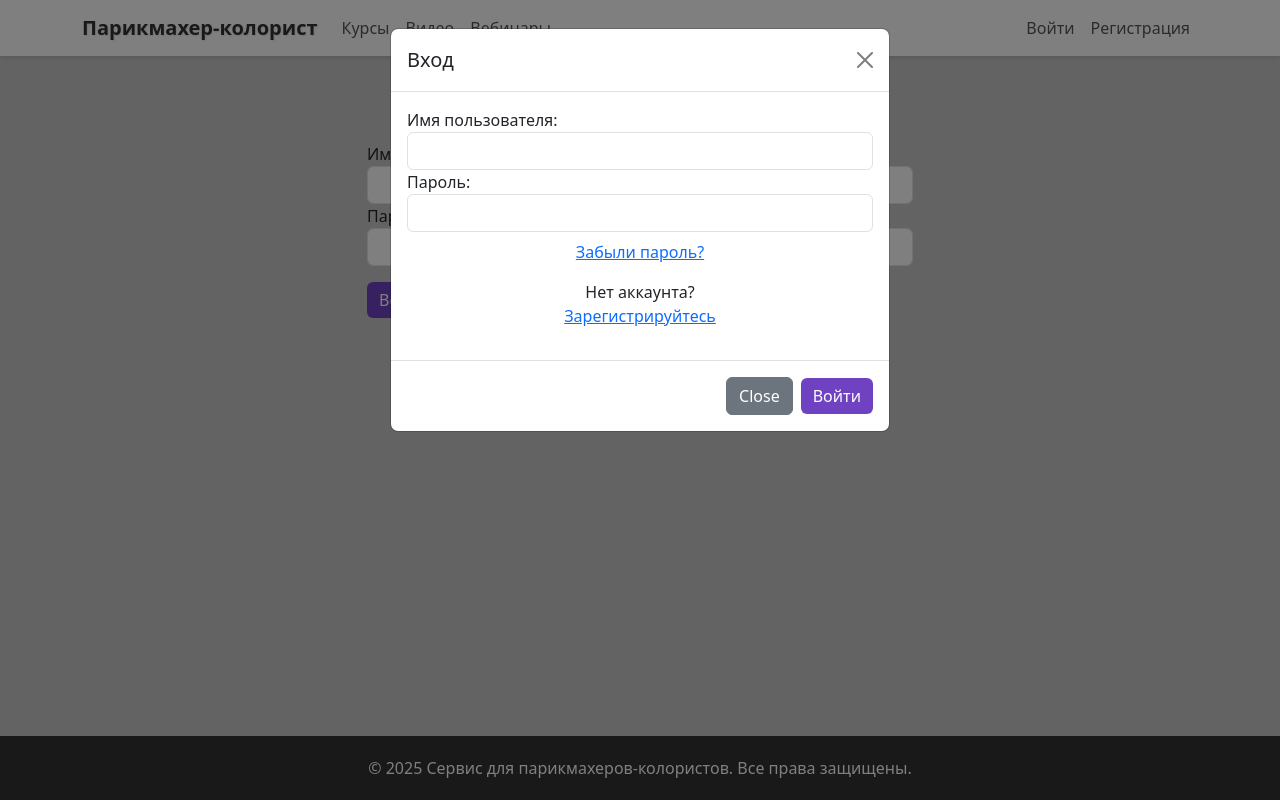
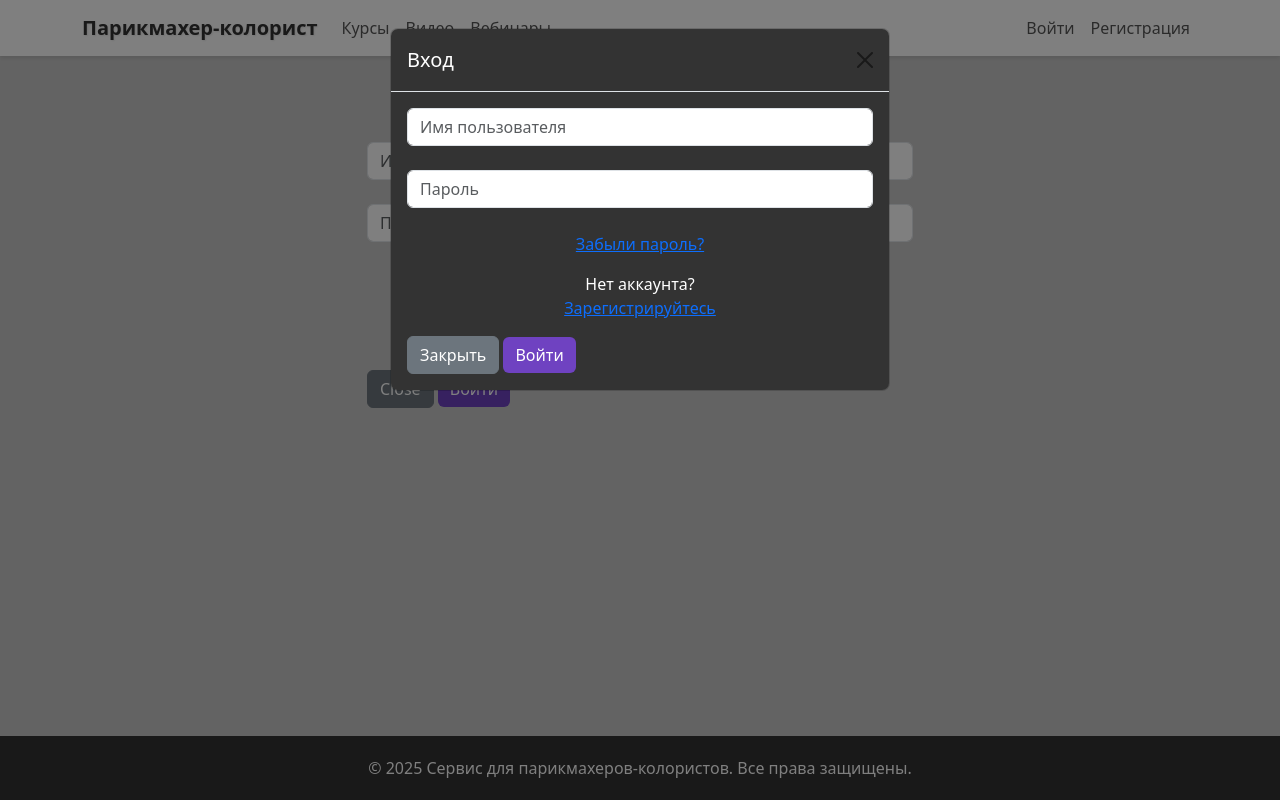
Before and after one commit to Max18111981/MyProject, a Django app: page /login/ in a window 1280 px wide, after a click on "Войти". Run offline with Django 5.2, Linux system fonts and the light colour scheme.

Commit message:
14.02.2025

```diff
--- a/hairdresser_service/courses/processors.py
+++ b/hairdresser_service/courses/processors.py
@@ -1,4 +1,5 @@
 from .forms import CustomUserCreationForm
+
 
 def register_form(request):
     form = CustomUserCreationForm()
--- a/hairdresser_service/courses/static/css/styles.css
+++ b/hairdresser_service/courses/static/css/styles.css
@@ -81,3 +81,16 @@ input::placeholder {
 input:focus::placeholder {
     color: #ccc;
 }
+
+
+.modal-content {
+    background-color: #333333 !important;
+}
+
+.modal-header {
+  color: #ffffff !important;
+}
+
+.modal-body {
+    color: #ffffff !important;
+}
--- a/hairdresser_service/templates/base.html
+++ b/hairdresser_service/templates/base.html
@@ -56,7 +56,7 @@
     </nav>
 
     <!-- loginModal -->
-    <div class="modal fade" id="loginModal" tabindex="-1"                 aria-labelledby="loginModalLabel" aria-hidden="true">
+    <div class="modal fade" id="loginModal" tabindex="-1" aria-labelledby="loginModalLabel" aria-hidden="true">
         <div class="modal-dialog">
           <div class="modal-content">
             <div class="modal-header">
@@ -65,40 +65,37 @@
             </div>
             <div class="modal-body">
 
-
                 {% if form.errors %}
                     <div class="alert alert-danger">
                         Неправильное имя пользователя или пароль. Пожалуйста, попробуйте снова.
                     </div>
                 {% endif %}
 
-                        <form method="post">
+                <form method="post" action="{% url 'login' %}" id="loginForm">
+
                     {% csrf_token %}
-                            <div class="form-group">
-                                <label for="id_username">Имя пользователя:</label>
-                                <input type="text" name="username" class="form-control" id="id_username" required>
+                    <div class="form-group mb-4">
+                        <input type="text" name="username" class="form-control" id="id_username" placeholder="Имя пользователя" required>
                     </div>
-                            <div class="form-group">
-                                <label for="id_password">Пароль:</label>
-                                <input type="password" name="password" class="form-control" id="id_password" required>
+                    <div class="form-group mb-4">
+                        <input type="password" name="password" class="form-control" id="id_password" placeholder="Пароль" required>
                     </div>
                     <input type="hidden" name="next" value="{{ next }}">
-
-                        </form>
 
                     <p class="mt-2 text-center">
                         <a href="{% url 'password_reset' %}">Забыли пароль?</a>
                     </p>
-
                     <p class="mt-3 text-center" style="display: flex; flex-direction: column; align-items: center;">
                         <span>Нет аккаунта?</span>
                         <a href="#" data-bs-toggle="modal" data-bs-target="#registerModal">Зарегистрируйтесь</a>
                     </p>
 
+                    <div>
+                    <button type="button" class="btn btn-secondary"   data-bs-dismiss="modal">Закрыть</button>
+                    <button type="submit" class="btn btn-primary">Войти</button>
                     </div>
-            <div class="modal-footer">
-              <button type="button" class="btn btn-secondary"   data-bs-dismiss="modal">Close</button>
-              <button type="submit" class="btn btn-primary">Войти</button>
+                </form>
+
             </div>
           </div>
         </div>
@@ -114,8 +111,6 @@
             </div>
             <div class="modal-body">
 
-
-
                 {% if messages %}
                     <div class="messages">
                         {% for message in messages %}
@@ -125,10 +120,8 @@
                         {% endfor %}
                     </div>
                 {% endif %}
-
-                        <form method="post">
+                <form method="post" action="{% url 'register' %}" id="registerForm">
                     {% csrf_token %}
-
                     <div class="form-group mb-4">
                         {{ register_form.username }}
                         {% if register_form.username.errors %}
@@ -146,7 +139,6 @@
                             </div>
                         {% endif %}
                     </div>
-
                     <div class="form-group mb-4">
                         {{ register_form.email }}
                         {% if register_form.email.errors %}
@@ -155,7 +147,6 @@
                             </div>
                         {% endif %}
                     </div>
-
                     <div class="form-group mb-4">
                         {{ register_form.password1 }}
                         {% if register_form.password1.errors %}
@@ -164,7 +155,6 @@
                             </div>
                         {% endif %}
                     </div>
-
                     <div class="form-group mb-4">
                         {{ register_form.password2 }}
                         {% if register_form.password2.errors %}
@@ -174,19 +164,16 @@
                         {% endif %}
                     </div>
 
+                    <p class="mt-3 text-center" style="display: flex;flex-direction: column; align-items: center;">
+                        <span>Уже зарегистрированы?</span>
+                        <a href="#"data-bs-toggle="modal" data-bs-target="#loginModal">Войдите</a>
 
+                    <div>
+                        <button type="button" class="btn btn-secondary"   data-bs-dismiss="modal">Закрыть</button>
+                        <button type="submit" class="btn btn-primary">Зарегистрироваться</button>
+                    </div>
                 </form>
 
-                        <p class="mt-3 text-center" style="display: flex;flex-direction: column; align-items: center;">
-                            <span>Уже зарегистрированы?</span>
-                             <a href="#"data-bs-toggle="modal" data-bs-target="#loginModal">Войдите</a>.
-
-
-
-            </div>
-            <div class="modal-footer">
-              <button type="button" class="btn btn-secondary"   data-bs-dismiss="modal">Close</button>
-              <button type="submit" class="btn btn-primary">Зарегистрироваться</button>
             </div>
           </div>
         </div>
@@ -204,5 +191,6 @@
     </footer>
 
     <script src="https://cdn.jsdelivr.net/npm/bootstrap@5.3.0/dist/js/bootstrap.bundle.min.js"></script>
+
 </body>
 </html>
--- a/hairdresser_service/templates/registration/login.html
+++ b/hairdresser_service/templates/registration/login.html
@@ -13,27 +13,29 @@
                 {% endif %}
 
                 <form method="post">
+
                     {% csrf_token %}
-                <div class="form-group">
-                    <label for="id_username">Имя пользователя:</label>
-                    <input type="text" name="username" class="form-control" id="id_username" required>
+                    <div class="form-group mb-4">
+                        <input type="text" name="username" class="form-control" id="id_username" placeholder="Имя пользователя" required>
                     </div>
-                <div class="form-group">
-                    <label for="id_password">Пароль:</label>
-                    <input type="password" name="password" class="form-control" id="id_password" required>
+                    <div class="form-group mb-4">
+                        <input type="password" name="password" class="form-control" id="id_password" placeholder="Пароль" required>
                     </div>
                     <input type="hidden" name="next" value="{{ next }}">
-                <button type="submit" class="btn btn-primary btn-block mt-3">Войти</button>
-            </form>
 
                     <p class="mt-2 text-center">
                         <a href="{% url 'password_reset' %}">Забыли пароль?</a>
                     </p>
-
                     <p class="mt-3 text-center" style="display: flex; flex-direction: column; align-items: center;">
                         <span>Нет аккаунта?</span>
-                <a href="{% url 'register' %}">Зарегистрируйтесь</a>
+                        <a href="#" data-bs-toggle="modal" data-bs-target="#registerModal">Зарегистрируйтесь</a>
                     </p>
+
+                    <div>
+                    <button type="button" class="btn btn-secondary"   data-bs-dismiss="modal">Close</button>
+                    <button type="submit" class="btn btn-primary">Войти</button>
+                    </div>
+                </form>
         </div>
     </div>
 </div>
```
Also changed, not shown: hairdresser_service/courses/views.py (+17 -3 lines), hairdresser_service/templates/registration/register.html (line endings or trailing spaces). Lines whose indentation alone changed are shown as unchanged.
